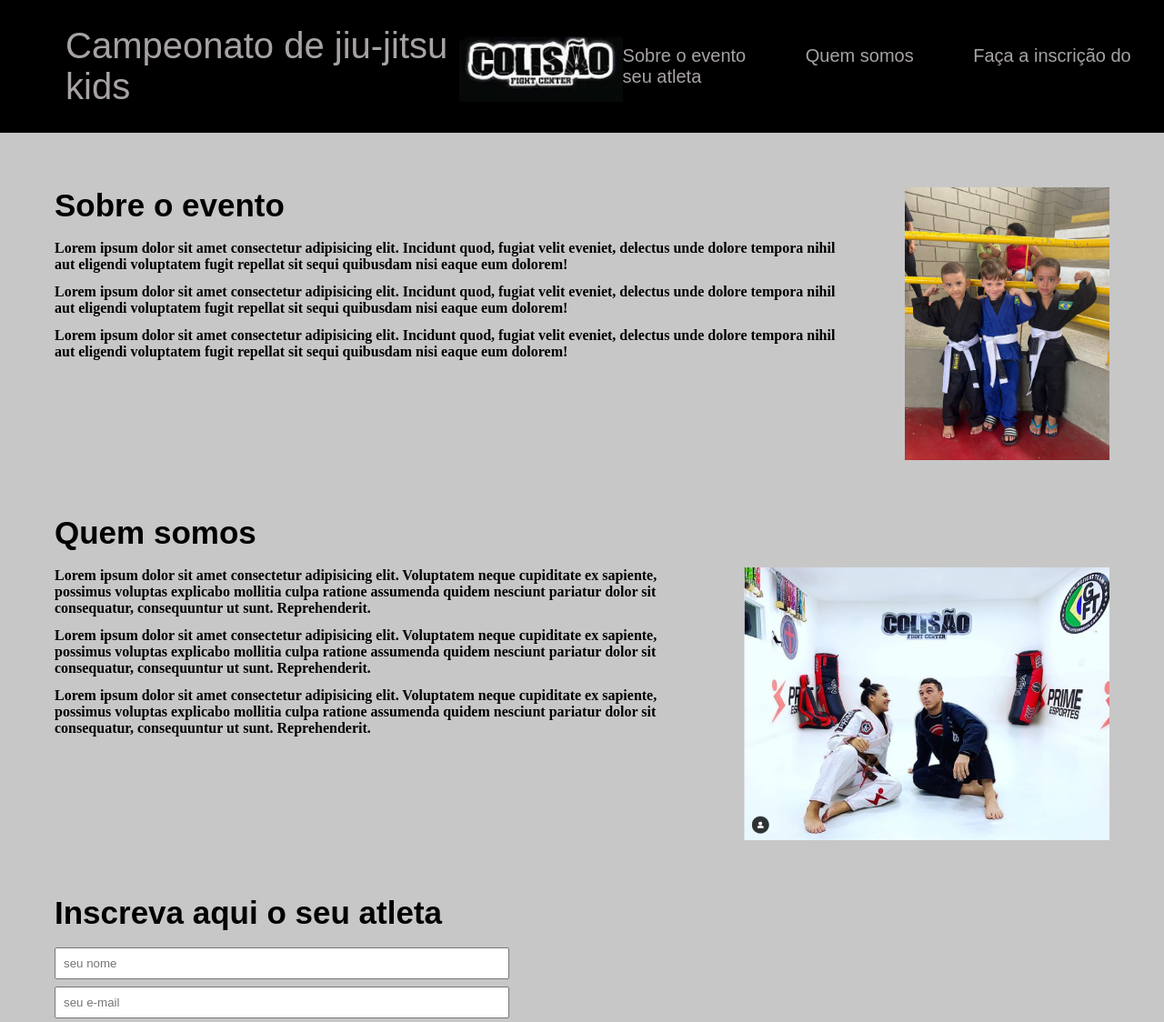
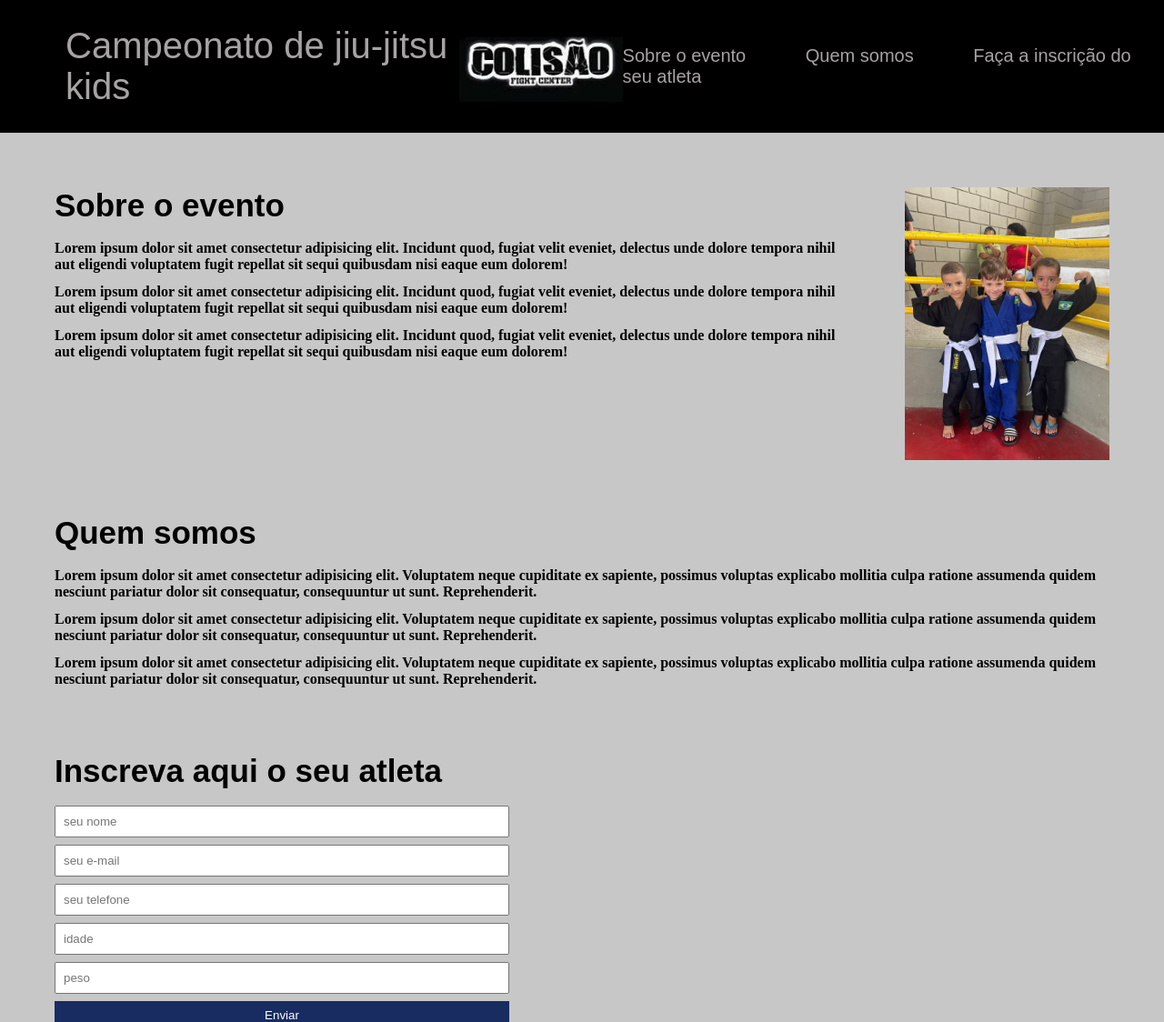
Before and after one commit to DeniseGrassi/site_colisao, a plain HTML site: page index_COLISAO.html in a window 1280 px wide. Shown: the top 1124 px of the page at 91% size. Drawn offline with Linux system fonts and the light colour scheme; a web font is replaced by a local one.

Commit message:
sem jeo e joka

```diff
--- a/index_COLISAO.html
+++ b/index_COLISAO.html
@@ -63,7 +63,7 @@
                     Lorem ipsum dolor sit amet consectetur adipisicing elit. Voluptatem neque cupiditate ex sapiente, possimus voluptas explicabo mollitia culpa ratione assumenda quidem nesciunt pariatur dolor sit consequatur, consequuntur ut sunt. Reprehenderit.
                 </p>
             </ul>
-            <img class="logo-colisao" src="./jessica e joka.png" alt="casal dono da academia" />
+
         </div>
     </section>
     <section id="registration">
```
